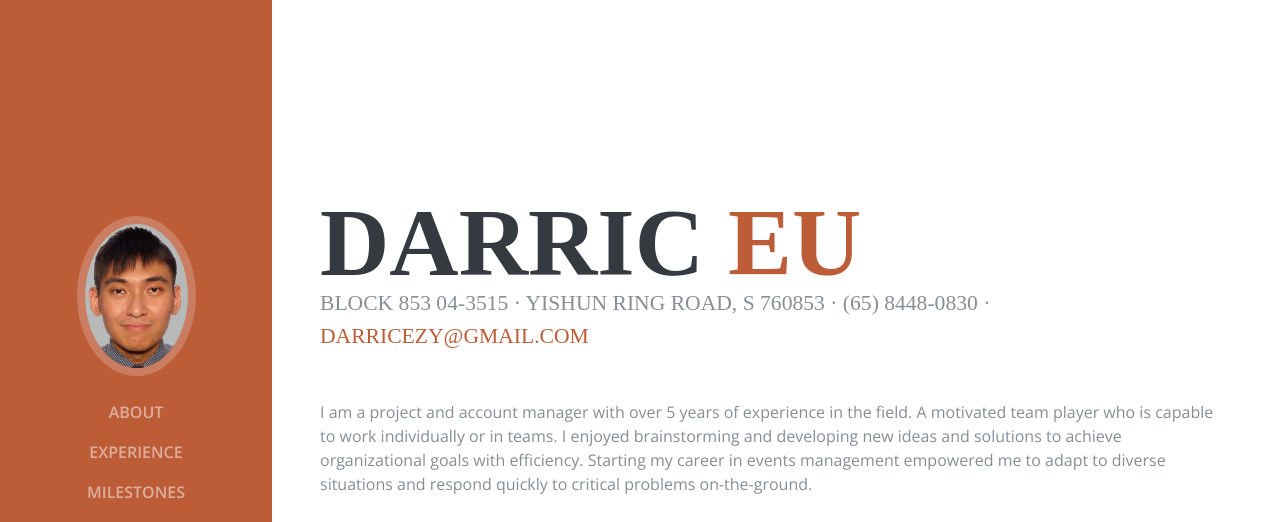
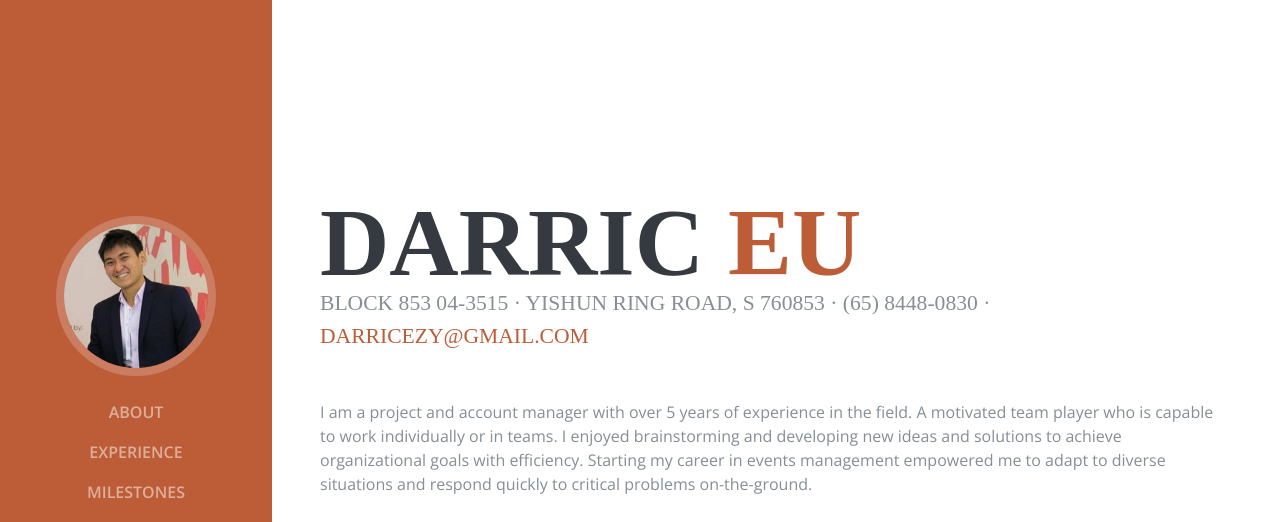
Before and after one commit to darricezy/darricezy.github.io, a website: page index.html in a window 1280 px wide. Shown: the top 522 px of the page. Drawn offline with nearby package versions, Linux system fonts and the light colour scheme; a web font is replaced by a local one.

Commit message:
Add files via upload

```diff
--- a/index.html
+++ b/index.html
@@ -32,7 +32,7 @@
       <a class="navbar-brand js-scroll-trigger" href="#page-top">
         <span class="d-block d-lg-none">Darric Eu Zhen Yang</span>
         <span class="d-none d-lg-block">
-          <img class="img-fluid img-profile rounded-circle mx-auto mb-2" src="darriceu.jpg" alt="">
+          <img class="img-fluid img-profile rounded-circle mx-auto mb-2" src="mugshot.jpg" alt="">
         </span>
       </a>
       <button class="navbar-toggler" type="button" data-toggle="collapse" data-target="#navbarSupportedContent" aria-controls="navbarSupportedContent" aria-expanded="false" aria-label="Toggle navigation">
```
Also changed, not shown: mugshot.jpg (added).
